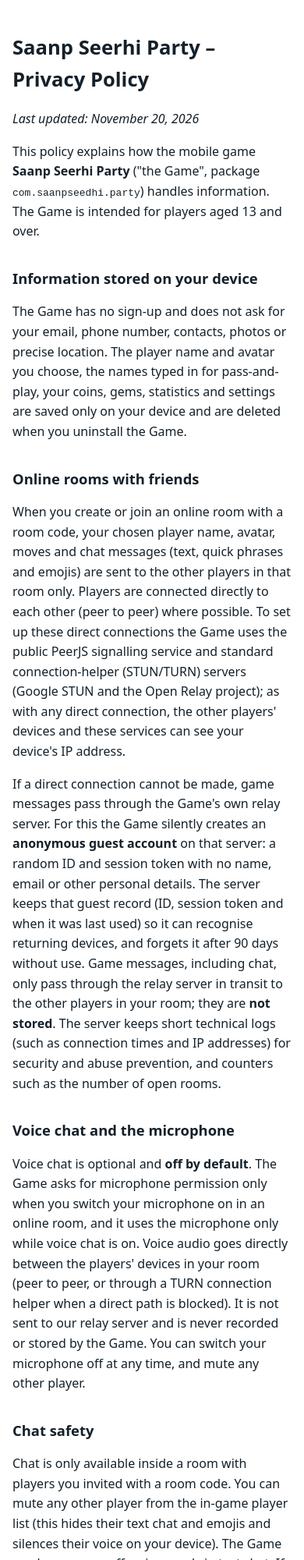
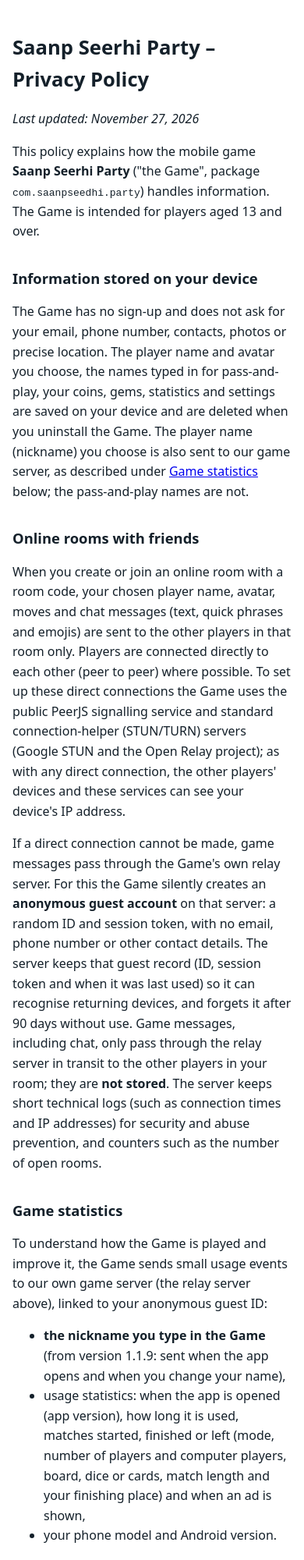
Before and after one commit to stdSheraz/saanp-seedhi-party-privacy, a plain HTML site: page index.html in a window 390 px wide. Shown: the top 2000 px of the page at 78% size. Drawn offline with Linux system fonts and the light colour scheme.

Commit message:
Privacy policy: the game sends the player's nickname with its usage statistics (app 1.1.9)
New 'Game statistics' section: nickname, usage statistics, phone model and Android version go to our
own game server, linked to the anonymous guest ID, for game analytics only; not shared, not sold;
nickname visible to other players in online rooms; how to ask for deletion. Last updated Nov 27, 2026.

Co-Authored-By: Claude Opus 5.5 <noreply@anthropic.com>

```diff
--- a/index.html
+++ b/index.html
@@ -12,16 +12,26 @@
 </head>
 <body>
 <h1>Saanp Seerhi Party – Privacy Policy</h1>
-<p><em>Last updated: November 20, 2026</em></p>
+<p><em>Last updated: November 27, 2026</em></p>
 
 <p>This policy explains how the mobile game <strong>Saanp Seerhi Party</strong> ("the Game", package <code>com.saanpseedhi.party</code>) handles information. The Game is intended for players aged 13 and over.</p>
 
 <h2>Information stored on your device</h2>
-<p>The Game has no sign-up and does not ask for your email, phone number, contacts, photos or precise location. The player name and avatar you choose, the names typed in for pass-and-play, your coins, gems, statistics and settings are saved only on your device and are deleted when you uninstall the Game.</p>
+<p>The Game has no sign-up and does not ask for your email, phone number, contacts, photos or precise location. The player name and avatar you choose, the names typed in for pass-and-play, your coins, gems, statistics and settings are saved on your device and are deleted when you uninstall the Game. The player name (nickname) you choose is also sent to our game server, as described under <a href="#statistics">Game statistics</a> below; the pass-and-play names are not.</p>
 
 <h2>Online rooms with friends</h2>
 <p>When you create or join an online room with a room code, your chosen player name, avatar, moves and chat messages (text, quick phrases and emojis) are sent to the other players in that room only. Players are connected directly to each other (peer to peer) where possible. To set up these direct connections the Game uses the public PeerJS signalling service and standard connection-helper (STUN/TURN) servers (Google STUN and the Open Relay project); as with any direct connection, the other players' devices and these services can see your device's IP address.</p>
-<p>If a direct connection cannot be made, game messages pass through the Game's own relay server. For this the Game silently creates an <strong>anonymous guest account</strong> on that server: a random ID and session token with no name, email or other personal details. The server keeps that guest record (ID, session token and when it was last used) so it can recognise returning devices, and forgets it after 90 days without use. Game messages, including chat, only pass through the relay server in transit to the other players in your room; they are <strong>not stored</strong>. The server keeps short technical logs (such as connection times and IP addresses) for security and abuse prevention, and counters such as the number of open rooms.</p>
+<p>If a direct connection cannot be made, game messages pass through the Game's own relay server. For this the Game silently creates an <strong>anonymous guest account</strong> on that server: a random ID and session token, with no email, phone number or other contact details. The server keeps that guest record (ID, session token and when it was last used) so it can recognise returning devices, and forgets it after 90 days without use. Game messages, including chat, only pass through the relay server in transit to the other players in your room; they are <strong>not stored</strong>. The server keeps short technical logs (such as connection times and IP addresses) for security and abuse prevention, and counters such as the number of open rooms.</p>
+
+<h2 id="statistics">Game statistics</h2>
+<p>To understand how the Game is played and improve it, the Game sends small usage events to our own game server (the relay server above), linked to your anonymous guest ID:</p>
+<ul>
+  <li><strong>the nickname you type in the Game</strong> (from version 1.1.9: sent when the app opens and when you change your name),</li>
+  <li>usage statistics: when the app is opened (app version), how long it is used, matches started, finished or left (mode, number of players and computer players, board, dice or cards, match length and your finishing place) and when an ad is shown,</li>
+  <li>your phone model and Android version.</li>
+</ul>
+<p>Matches played offline are counted too; the events are sent the next time your device is online. Chat messages, voice, pass-and-play names, your advertising ID, email, phone number and precise location are never part of these statistics.</p>
+<p>We use this information only for game analytics and to run the Game (for example, to see how many people play, which modes they choose and which phones to support). Only the Game's developer can see it, in a private statistics page. It is <strong>not shared with third parties</strong>, <strong>not sold</strong> and not used for advertising. Your nickname is also visible to the other players in any online room you join (see above).</p>
 
 <h2>Voice chat and the microphone</h2>
 <p>Voice chat is optional and <strong>off by default</strong>. The Game asks for microphone permission only when you switch your microphone on in an online room, and it uses the microphone only while voice chat is on. Voice audio goes directly between the players' devices in your room (peer to peer, or through a TURN connection helper when a direct path is blocked). It is not sent to our relay server and is never recorded or stored by the Game. You can switch your microphone off at any time, and mute any other player.</p>
@@ -45,10 +55,10 @@
 <p>The Game is not directed at children under 13 and we do not knowingly collect personal information from them. If you believe a child has provided information through the Game, contact us and we will help remove it.</p>
 
 <h2>Data sharing and selling</h2>
-<p>We do not sell personal information. Apart from the players in your room and the services described above, no data is shared with third parties.</p>
+<p>We do not sell personal information. The game statistics and nickname sent to our game server are not shared with anyone. Apart from the players in your room and the services described above, no data is shared with third parties.</p>
 
 <h2>Deleting your data</h2>
-<p>Uninstalling the Game deletes everything stored on your device. The anonymous guest record on the relay server is deleted automatically after 90 days without use; you can also ask us to delete it sooner by email.</p>
+<p>Uninstalling the Game deletes everything stored on your device. The anonymous guest record on the relay server is deleted automatically after 90 days without use; you can also ask us to delete it sooner by email. The game statistics and nickname on our server are kept until you ask us to delete them: email us at the address below with the nickname you use in the Game (and your phone model, if you can), and we will delete the statistics and nickname linked to your guest ID.</p>
 
 <h2>Changes</h2>
 <p>We may update this policy. Changes will be posted on this page with a new "Last updated" date.</p>
```
